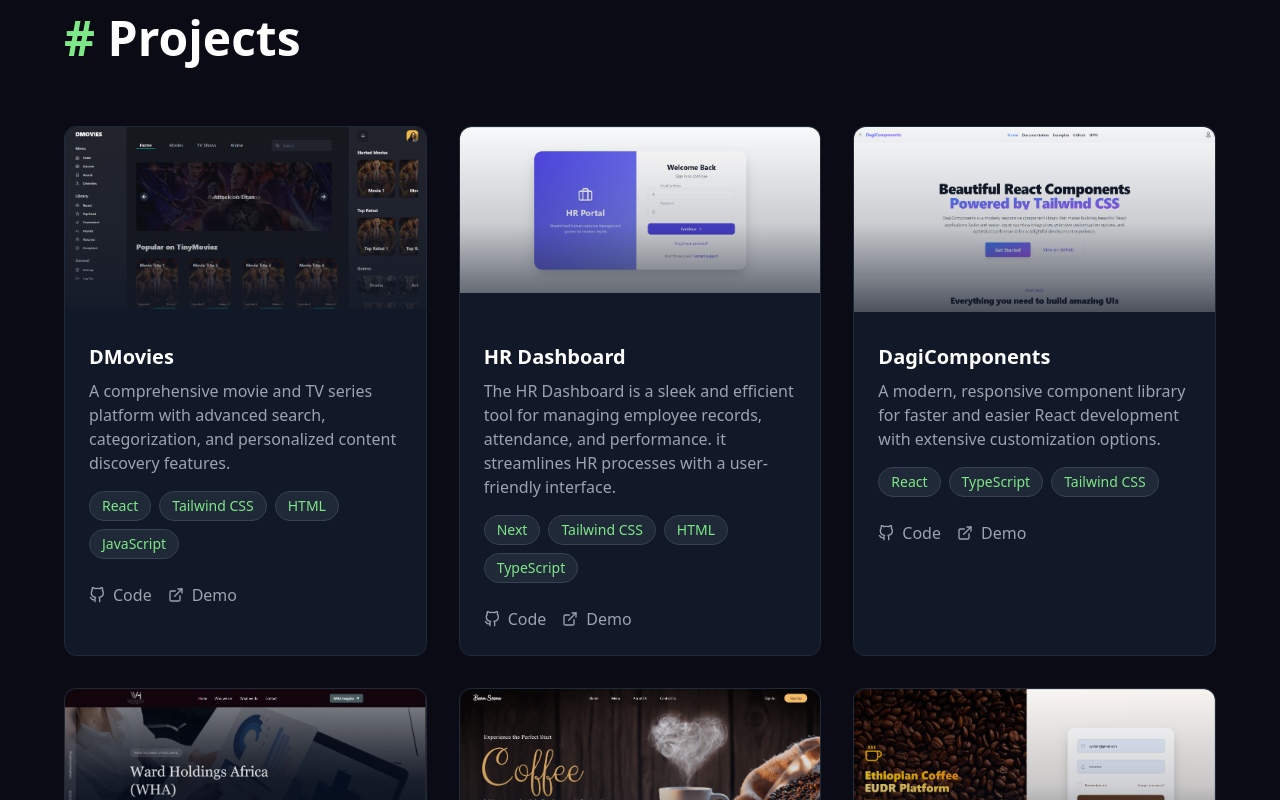
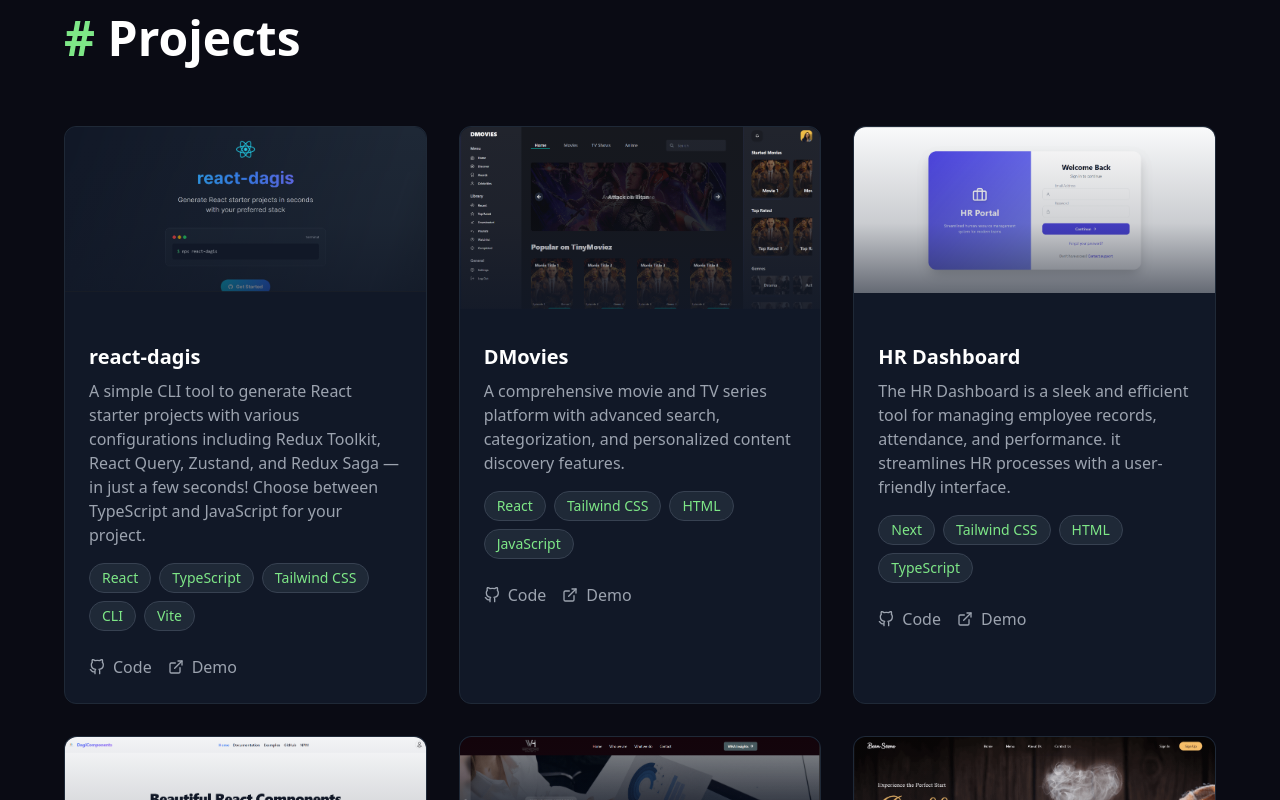
Before and after one commit to dagijosi/newPortfolio, a React (Vite) app: page / in a window 1280 px wide. Shown: the part 2440-3240 px from the top of the page. Built offline with nearby package versions, Linux system fonts and the light colour scheme.

Commit message:
Refactor code structure for improved readability and maintainability

```diff
--- a/src/components/Projects.tsx
+++ b/src/components/Projects.tsx
@@ -6,6 +6,14 @@ const Projects = () => {
   const [visibleCount, setVisibleCount] = useState(6);
 
   const projects = [
+    {
+      title: "react-dagis",
+      description: "A simple CLI tool to generate React starter projects with various configurations including Redux Toolkit, React Query, Zustand, and Redux Saga — in just a few seconds! Choose between TypeScript and JavaScript for your project.",
+      tech: ["React","TypeScript","Tailwind CSS","CLI", "Vite"],
+      image: "/image/template.png", // No image URL provided in the README
+      github: "https://github.com/dagijosi/dagiTemplate", // Replace with actual GitHub URL
+      demo: "https://dagi-template.vercel.app/", // No demo URL provided in the README
+    },
     {
       title: "DMovies",
       description:
```
Also changed, not shown: public/image/template.png (added).
